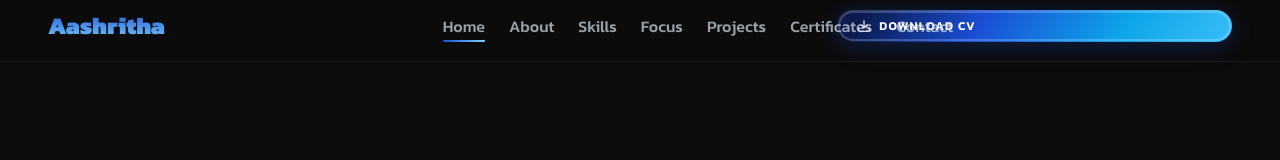
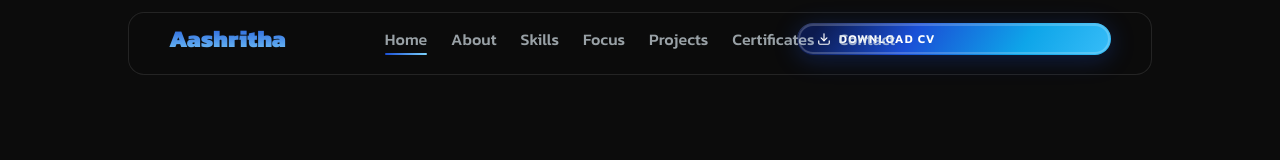
Before and after one commit to Aashritha-2005/Portfolio, a React (Vite) app: page / in a window 1280 px wide. Shown: the top 160 px of the page. Built offline with nearby package versions, Linux system fonts and the light colour scheme.

Commit message:
Refactor Navbar styling and layout adjustments

```diff
--- a/src/components/Navbar.tsx
+++ b/src/components/Navbar.tsx
@@ -32,9 +32,9 @@ export default function Navbar() {
 
   return (
     <FadeIn y={-20} delay={0}>
-      <nav className="fixed top-0 left-0 right-0 z-50 grid grid-cols-3 items-center px-6 md:px-12 pt-2 pb-[17px] bg-[#0C0C0C]/80 backdrop-blur-md border-b border-white/5">
+      <nav className="fixed top-3 left-1/2 -translate-x-1/2 z-50 grid grid-cols-3 items-center px-6 md:px-10 pt-2 pb-[17px] bg-[#0C0C0C]/80 backdrop-blur-md border border-white/10 rounded-2xl w-[90%] max-w-5xl">
         <span className="text-[24px] font-black hero-heading">Aashritha</span>
-        <ul className="hidden md:flex items-center gap-6">
+        <ul className="hidden md:flex items-center justify-center gap-6">
           {links.map((link) => {
             const isActive = active === link
             return (
```
